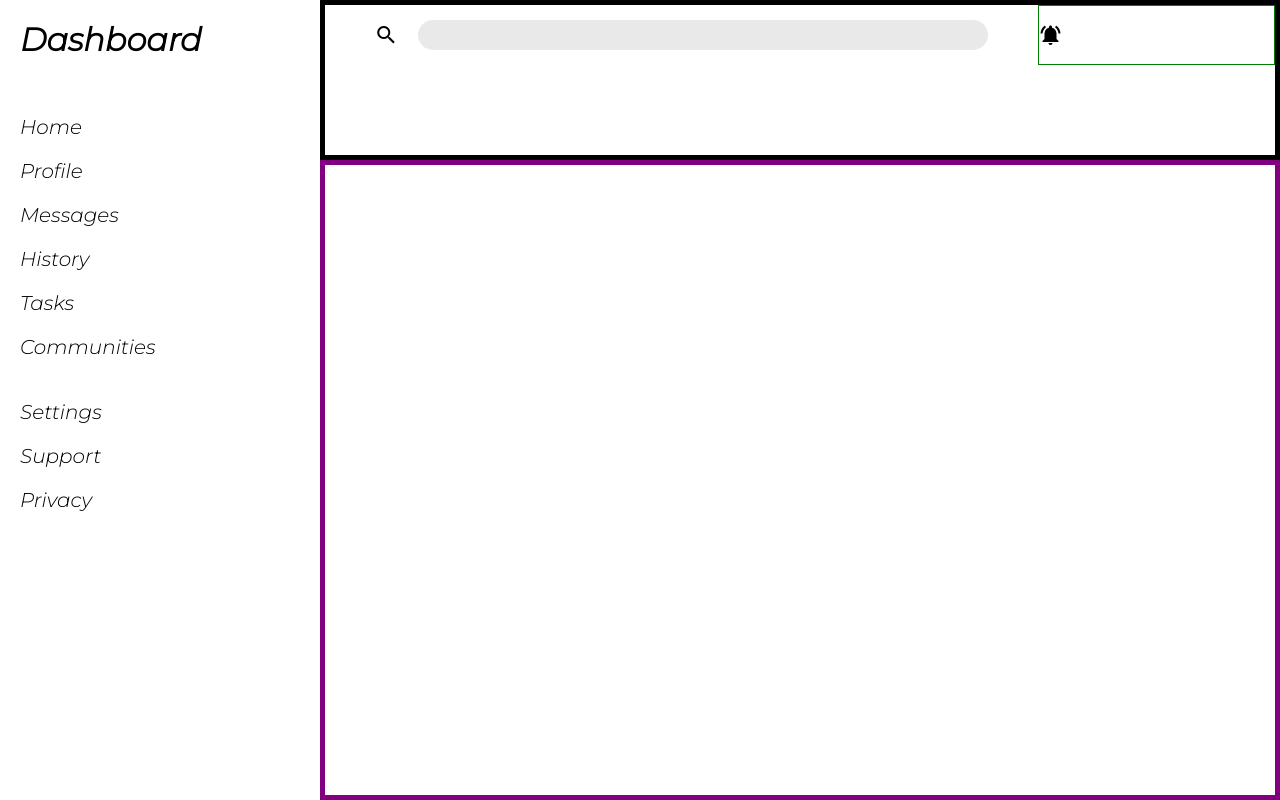
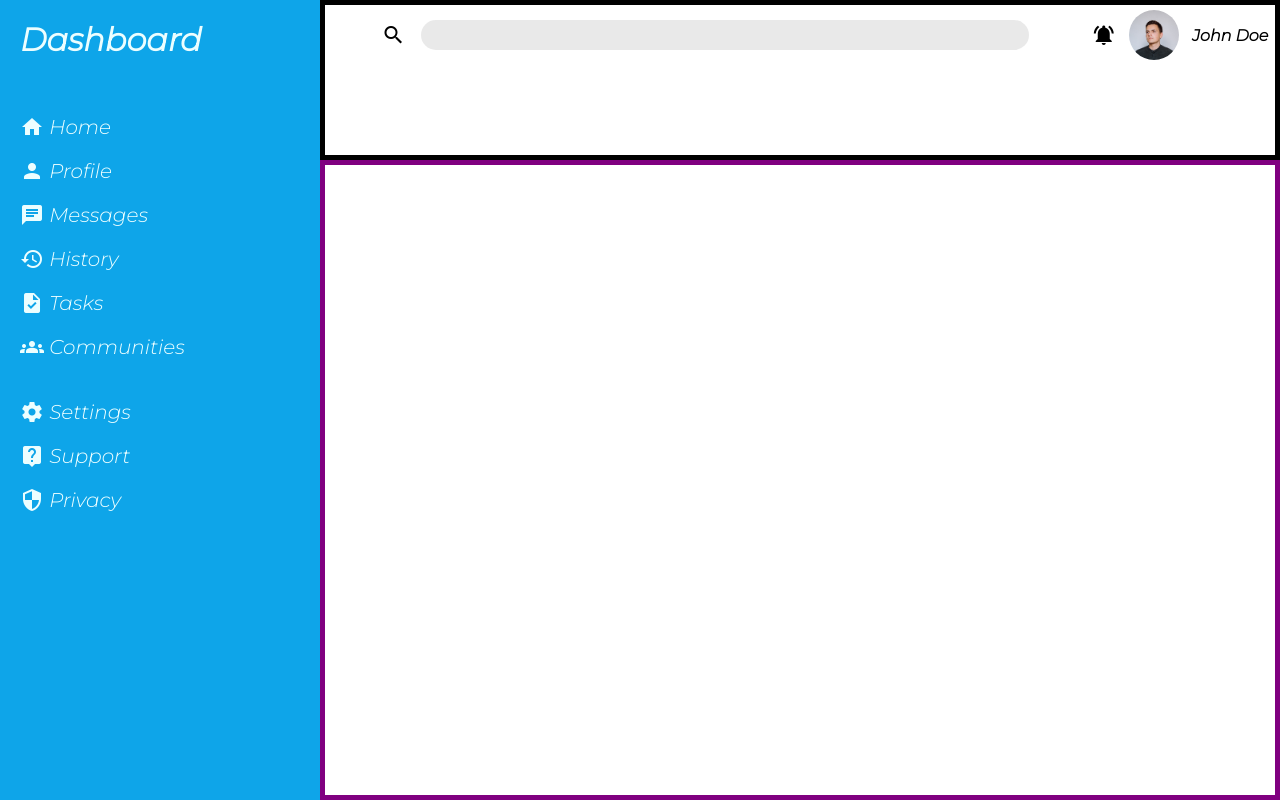
Before and after one commit to KirillMcQ/TOP-AdminDashboard, a plain HTML site: page index.html in a window 1280 px wide. Drawn offline with Linux system fonts and the light colour scheme.

Commit message:
Finished sidebar, top part of section.

```diff
--- a/index.html
+++ b/index.html
@@ -15,34 +15,38 @@
 
         <div class="header">
             <div class="topHeaderSection">
-
                 <div class="searchSection">
                     <i class="material-icons">search</i>
                     <input type="text" class="searchBar">
                 </div>
-
                 <div class="userSection">
                     <i class="material-icons">notifications_active</i>
+                    <img src="./random-person.jpeg" alt="User Profile" class="profilePhotoSmall">
+                    <p><strong>John Doe</strong></p>
                 </div>
+            </div>
 
+            <div class="bottomHeaderSection">
+                <div class="greeting"></div>
+                <div class="projectButtons"></div>
             </div>
         </div>
 
         <div class="sidebar">
             <h1 style="display: inline;">Dashboard</h1>
             <ul>
-                <li>Home</li>
-                <li>Profile</li>
-                <li>Messages</li>
-                <li>History</li>
-                <li>Tasks</li>
-                <li>Communities</li>
+                <li> <i class="inline-icon material-icons">home</i> Home</li>
+                <li> <i class="inline-icon material-icons">person</i> Profile</li>
+                <li> <i class="inline-icon material-icons">chat</i> Messages</li>
+                <li> <i class="inline-icon material-icons">history</i> History</li>
+                <li> <i class="inline-icon material-icons">task</i> Tasks</li>
+                <li> <i class="inline-icon material-icons">groups</i> Communities</li>
             </ul>
 
             <ul>
-                <li>Settings</li>
-                <li>Support</li>
-                <li>Privacy</li>
+                <li> <i class="inline-icon material-icons">settings</i> Settings</li>
+                <li> <i class="inline-icon material-icons">live_help</i> Support</li>
+                <li> <i class="inline-icon material-icons">security</i> Privacy</li>
             </ul>
 
         </div>
--- a/styles.css
+++ b/styles.css
@@ -7,12 +7,18 @@
     font-family: 'Montserrat', sans-serif;
 }
 
+
 /*Icon Sizing*/
 .material-icons.md-18 { font-size: 18px; }
 .material-icons.md-24 { font-size: 24px; } /* Default */
 .material-icons.md-36 { font-size: 36px; }
 .material-icons.md-48 { font-size: 48px; }
 .material-icons {padding: 0; margin: 0;}
+
+.inline-icon {
+   vertical-align: bottom;
+   font-size: 24px !important;
+}
 
 .all-container {
     display: grid;
@@ -23,6 +29,8 @@
 }
 
 .sidebar {
+    background-color: #0ea5e9;
+    color: #ecfeff;
     padding: 20px;
     grid-column-start: 1;
     grid-column-end: 2;
@@ -42,6 +50,10 @@
     margin-bottom: 20px;
 }
 
+.sidebar > ul > li:hover {
+    cursor: pointer;
+}
+
 .header {
     border: 5px solid black;
     grid-column-start: 2;
@@ -50,7 +62,7 @@
 
 .topHeaderSection {
     display: grid;
-    grid-template-columns: 3fr 1fr;
+    grid-template-columns: 4fr 1fr;
     height: 40%;
 }
 
@@ -64,17 +76,35 @@
     border-radius: 50px;
     border: 0px;
     background-color: lightgrey;
-    opacity: 50%;
+    opacity: 0.5;
     width: 80%;
     height: 30px;
     padding: 10px;
-    margin-left: 20px;
+    margin-left: 15px;
+}
+
+.searchBar:focus {
+    outline: none;
+    opacity: 1;
+    animation: fadeIn 1s;
+    font-size: 20px;
+}
+
+@keyframes fadeIn {
+    0% { opacity: 0.5; }
+    100% { opacity: 1; }
 }
 
 .userSection {
-    border: 1px solid green;
     display: flex;
     align-items: center;
+    justify-content: space-around;
+}
+
+.profilePhotoSmall {
+    width: 50px;
+    height: 50px;
+    border-radius: 50px;
 }
 
 .main-content {
```
Also changed, not shown: random-person.jpeg (added).
